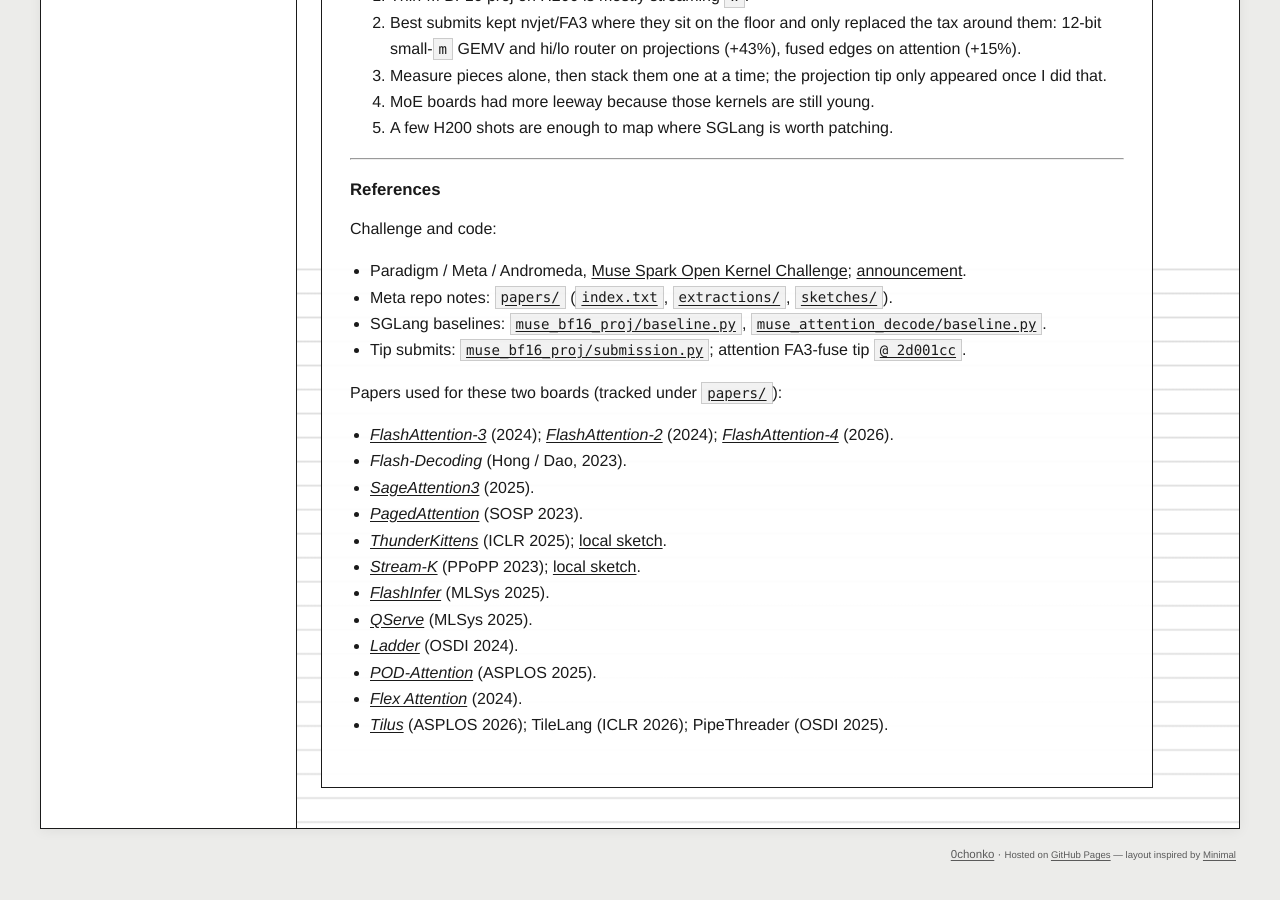
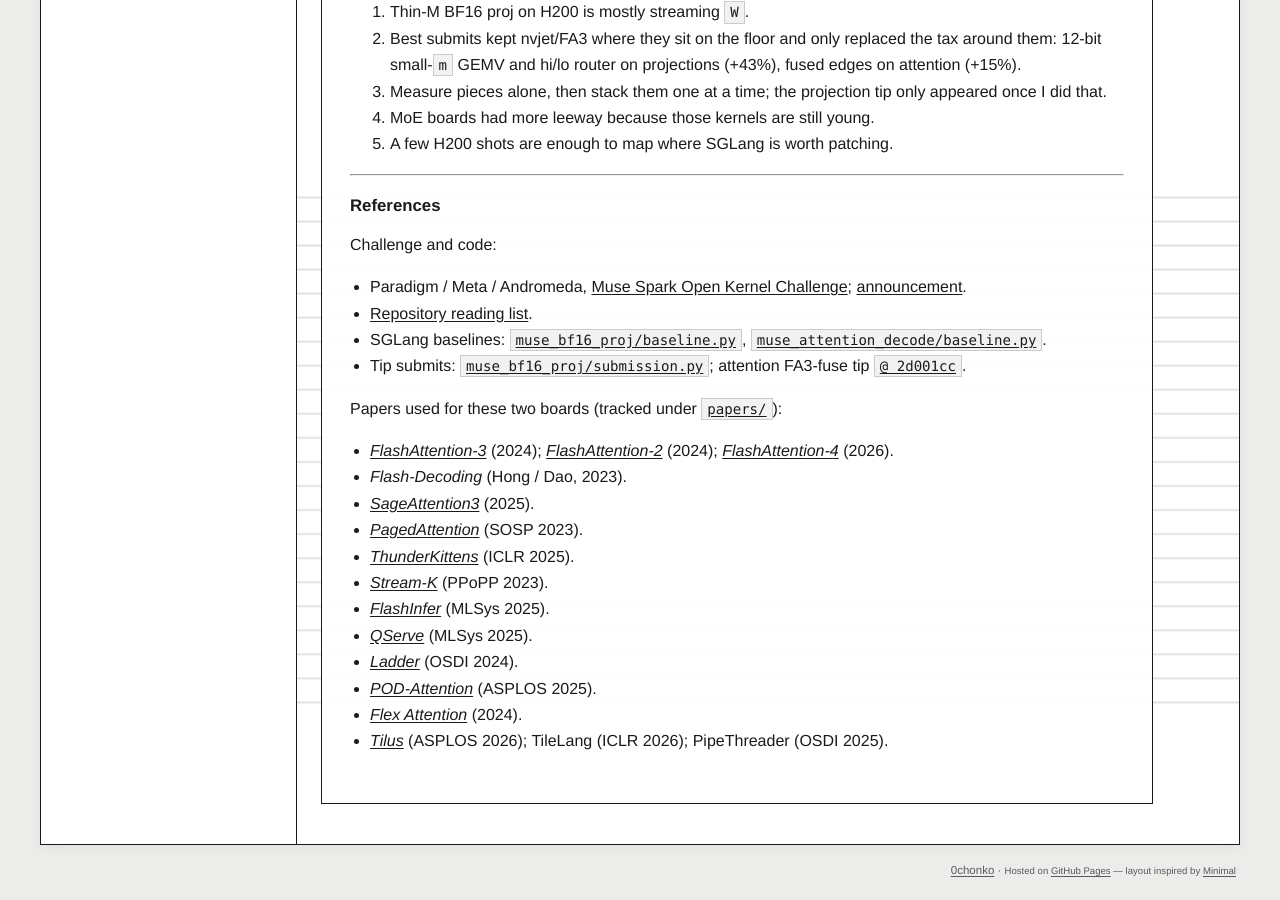
Before and after one commit to 0chonko/0chonko.github.io, a Jekyll site: the page built from content/_blog/Open-Kernel-Challenge-Side-Channel.md, in a window 1280 px wide and 900 px high, scrolled down 12385 px. Built offline with Jekyll 4.4.1, drawn with Linux system fonts in a browser that asks for light colours.

Commit message:
Point benchmark evidence at available artifacts

````diff
--- a/content/_blog/Open-Kernel-Challenge-Side-Channel.md
+++ b/content/_blog/Open-Kernel-Challenge-Side-Channel.md
@@ -143,7 +143,7 @@ One line per run in Figure 3, in order (reruns merged).
 | GEMV + dispatch retune | +1% | Moved which shapes take the GEMV. |
 | Custom thin-m kernel | −97% | Scalar BF16 GEMV for `m` = 8 to 32; nowhere near nvjet. |
 | G stack (3 passes) | +3% | Inline GEMV, one-launch CUDA router for `m` ≤ 8 ([`3013eec`](https://github.com/0chonko/open-kernel-challenge/blob/3013eec/muse_bf16_proj/submission.py)), FlashInfer only where it beat nvjet. |
-| H: split-K resume | −3% | One-launch WMMA Stream-K on thin qkv / pooler / unpooler to skip nvjet's split-K reduce ([`f445cc7`](https://github.com/0chonko/open-kernel-challenge/blob/f445cc7/muse_bf16_proj/submission.py), [sketch](https://github.com/0chonko/open-kernel-challenge/blob/main/papers/sketches/stream-k-work-centric-parallel-decomposition-for-dense/gemm_kernel.cu.pp)). |
+| H: split-K resume | −3% | One-launch WMMA Stream-K on thin qkv / pooler / unpooler to skip nvjet's split-K reduce ([`f445cc7`](https://github.com/0chonko/open-kernel-challenge/blob/f445cc7/muse_bf16_proj/submission.py)). |
 | J stack (×2) | +3% | G stack with the ThunderKittens WMMA kernel switched off. |
 | L: scalar FP32 router gate | −17% | Plain FP32 router kernel to skip the cast round-trips. |
 | L: FlashInfer thin-m (×2) | +9% | FlashInfer tensor-core `mm_bf16` for thin `m`, FP32 router gated to `m` ≤ 8. |
@@ -240,7 +240,7 @@ The tip keeps SGLang's FA3 and stacks four edits around it:
    ```
 
    Those edge kernels are real wall time even when FA3 is ~95% of the GPU.
-2. **ThunderKittens 16-row tiles (+10%,** [`024b796`](https://github.com/0chonko/open-kernel-challenge/blob/024b796/muse_attention_decode/submission.py), [sketch](https://github.com/0chonko/open-kernel-challenge/blob/main/papers/sketches/thunderkittens-simple-fast-and-adorable-ai-kernels/gemm_kernel.cu.pp)**).** Once fusion is in, tile shape is the remaining free variable.
+2. **ThunderKittens 16-row tiles (+10%,** [`024b796`](https://github.com/0chonko/open-kernel-challenge/blob/024b796/muse_attention_decode/submission.py)**).** Once fusion is in, tile shape is the remaining free variable.
 3. **DScale path tiles (+10%).** `BLOCK_M` and `num_warps` picked per path, with a larger M on big verify shapes.
 4. **Fold the gate copy into the epilogue (+15%).** On short-Q verify shapes FA returns non-row-major views, and the elementwise copy after it cost ~2 to 3 µs, a whole launch. Folding it into the Triton epilogue removes it.
 
@@ -321,7 +321,7 @@ Each mark is one `(layer, load)` case from one judge run; color is that case's c
 Challenge and code:
 
 * Paradigm / Meta / Andromeda, [Muse Spark Open Kernel Challenge](https://openkernelchallenge.dev); [announcement](https://www.paradigm.xyz/writing/muse-spark-open-kernel-challenge).
-* Meta repo notes: [`papers/`](https://github.com/0chonko/open-kernel-challenge/tree/main/papers) ([`index.txt`](https://github.com/0chonko/open-kernel-challenge/blob/main/papers/index.txt), [`extractions/`](https://github.com/0chonko/open-kernel-challenge/tree/main/papers/extractions), [`sketches/`](https://github.com/0chonko/open-kernel-challenge/tree/main/papers/sketches)).
+* [Repository reading list](https://github.com/0chonko/open-kernel-challenge/blob/main/papers/index.txt).
 * SGLang baselines: [`muse_bf16_proj/baseline.py`](https://github.com/0chonko/open-kernel-challenge/blob/main/muse_bf16_proj/baseline.py), [`muse_attention_decode/baseline.py`](https://github.com/0chonko/open-kernel-challenge/blob/main/muse_attention_decode/baseline.py).
 * Tip submits: [`muse_bf16_proj/submission.py`](https://github.com/0chonko/open-kernel-challenge/blob/main/muse_bf16_proj/submission.py); attention FA3-fuse tip [`@ 2d001cc`](https://github.com/0chonko/open-kernel-challenge/blob/2d001cc/muse_attention_decode/submission.py).
 
@@ -331,8 +331,8 @@ Papers used for these two boards (tracked under [`papers/`](https://github.com/0
 * *Flash-Decoding* (Hong / Dao, 2023).
 * [*SageAttention3*](https://arxiv.org/abs/2505.11594) (2025).
 * [*PagedAttention*](https://arxiv.org/abs/2309.06180) (SOSP 2023).
-* [*ThunderKittens*](https://arxiv.org/abs/2410.20399) (ICLR 2025); [local sketch](https://github.com/0chonko/open-kernel-challenge/tree/main/papers/sketches/thunderkittens-simple-fast-and-adorable-ai-kernels).
-* [*Stream-K*](https://arxiv.org/abs/2301.03598) (PPoPP 2023); [local sketch](https://github.com/0chonko/open-kernel-challenge/tree/main/papers/sketches/stream-k-work-centric-parallel-decomposition-for-dense).
+* [*ThunderKittens*](https://arxiv.org/abs/2410.20399) (ICLR 2025).
+* [*Stream-K*](https://arxiv.org/abs/2301.03598) (PPoPP 2023).
 * [*FlashInfer*](https://arxiv.org/abs/2501.01005) (MLSys 2025).
 * [*QServe*](https://arxiv.org/abs/2405.04532) (MLSys 2025).
 * [*Ladder*](https://arxiv.org/abs/2312.10688) (OSDI 2024).
````
